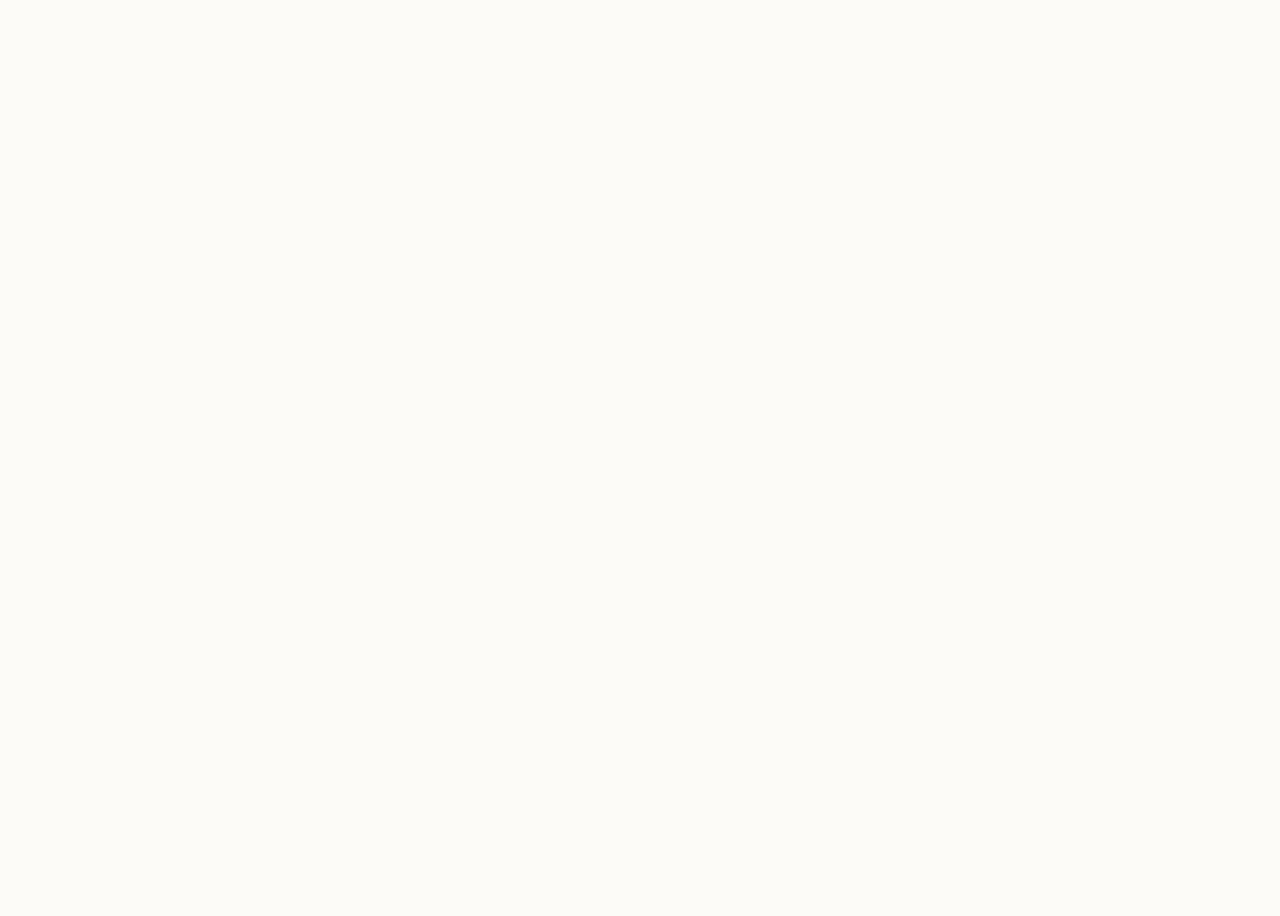
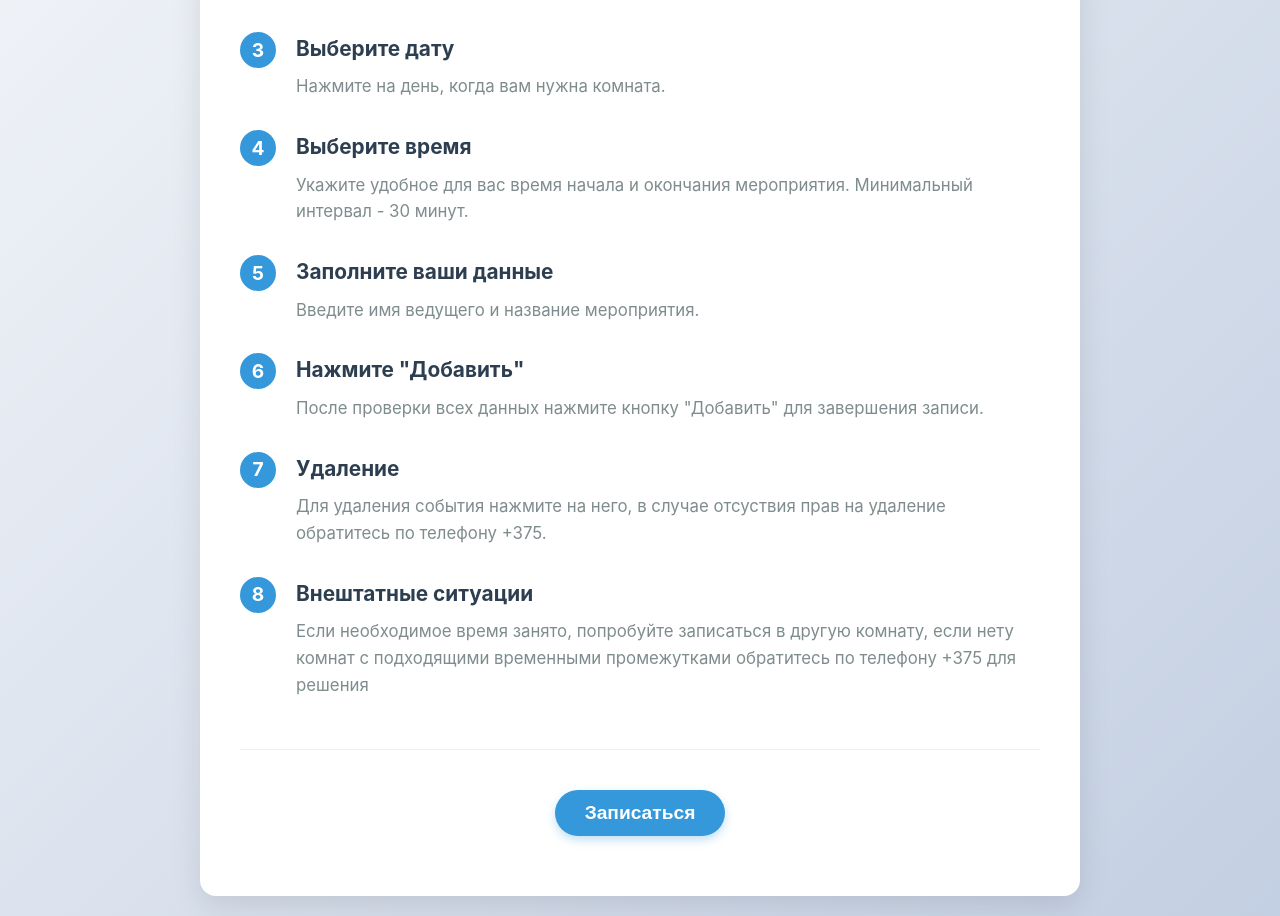
Before and after one commit to bronivichok1/my-calendar-app, a React (Create React App) app: page /instruction in a window 1280 px wide. Before the commit this address had no page. Shown: the part 344-1260 px from the top of the page. Before the commit the page ends 800 px from the top, so only its background shows below. Built offline with nearby package versions, Linux system fonts and the light colour scheme.

Commit message:
dev 0.5.1 + instruction and point near date

```diff
--- /dev/null
+++ b/src/InstructionPage.css
@@ -0,0 +1,100 @@
+.instruction-container {
+    display: flex;
+    justify-content: center;
+    align-items: center;
+    min-height: 100vh;
+    background: linear-gradient(135deg, #f5f7fa 0%, #c3cfe2 100%);
+    padding: 20px;
+  }
+
+  .instruction-card {
+    background: white;
+    border-radius: 16px;
+    box-shadow: 0 10px 30px rgba(0, 0, 0, 0.1);
+    padding: 40px;
+    max-width: 800px;
+    width: 100%;
+  }
+
+  .instruction-title {
+    color: #2c3e50;
+    text-align: center;
+    margin-bottom: 40px;
+    font-size: 2.2rem;
+  }
+
+  .instruction-steps {
+    display: flex;
+    flex-direction: column;
+    gap: 30px;
+  }
+
+  .step {
+    display: flex;
+    gap: 20px;
+    align-items: flex-start;
+  }
+
+  .step-number {
+    background: #3498db;
+    color: white;
+    width: 36px;
+    height: 36px;
+    border-radius: 50%;
+    display: flex;
+    justify-content: center;
+    align-items: center;
+    font-weight: bold;
+    flex-shrink: 0;
+    font-size: 1.2rem;
+  }
+
+  .step-content {
+    flex-grow: 1;
+  }
+
+  .step-content h3 {
+    color: #2c3e50;
+    margin-top: 0;
+    margin-bottom: 8px;
+    font-size: 1.3rem;
+  }
+
+  .step-content p {
+    color: #7f8c8d;
+    margin: 0;
+    line-height: 1.6;
+    font-size: 1.05rem;
+
+  }
+
+  .instruction-footer {
+    margin-top: 50px;
+    text-align: center;
+    padding-top: 20px;
+    border-top: 1px solid #ecf0f1;
+  }
+
+  .instruction-footer p {
+    color: #7f8c8d;
+    margin-bottom: 20px;
+  }
+
+  .start-button {
+    background: #3498db;
+    color: white;
+    border: none;
+    padding: 12px 30px;
+    border-radius: 30px;
+    font-size: 1.2rem;
+    cursor: pointer;
+    transition: all 0.3s ease;
+    font-weight: 600;
+    box-shadow: 0 4px 10px rgba(52, 152, 219, 0.3);
+  }
+
+  .start-button:hover {
+    background: #2980b9;
+    transform: translateY(-2px);
+    box-shadow: 0 6px 15px rgba(52, 152, 219, 0.4);
+  }
--- /dev/null
+++ b/src/Instructions.jsx
@@ -0,0 +1,92 @@
+import React from 'react';
+import './InstructionPage.css';
+import { useLocation, useNavigate } from 'react-router-dom';
+
+
+const Instruction = () => {
+
+    const navigate = useNavigate();
+
+  return (
+    <div className="instruction-container">
+      <div className="instruction-card">
+        <h1 className="instruction-title">Инструкция для записи</h1>
+
+        <div className="instruction-steps">
+
+        <div className="step">
+            <div className="step-number">1</div>
+            <div className="step-content">
+              <h3>Войдите в систему</h3>
+              <p>Введите свой логин и пароль сотрудника.</p>
+            </div>
+          </div>
+
+          <div className="step">
+            <div className="step-number">2</div>
+            <div className="step-content">
+              <h3>Выберите комнату</h3>
+              <p>Из списка выберите комнату.</p>
+            </div>
+          </div>
+
+          <div className="step">
+            <div className="step-number">3</div>
+            <div className="step-content">
+              <h3>Выберите дату</h3>
+              <p>Нажмите на день, когда вам нужна комната. </p>
+            </div>
+          </div>
+
+          <div className="step">
+            <div className="step-number">4</div>
+            <div className="step-content">
+              <h3>Выберите время</h3>
+              <p>Укажите удобное для вас время начала и окончания мероприятия. Минимальный интервал - 30 минут.</p>
+            </div>
+          </div>
+
+          <div className="step">
+            <div className="step-number">5</div>
+            <div className="step-content">
+              <h3>Заполните ваши данные</h3>
+              <p>Введите имя ведущего и название мероприятия.</p>
+            </div>
+          </div>
+
+          <div className="step">
+            <div className="step-number">6</div>
+            <div className="step-content">
+              <h3>Нажмите "Добавить"</h3>
+              <p>После проверки всех данных нажмите кнопку "Добавить" для завершения записи.</p>
+            </div>
+          </div>
+
+        <div className="step">
+            <div className="step-number">7</div>
+            <div className="step-content">
+              <h3>Удаление</h3>
+              <p>Для удаления события нажмите на него, в случае отсуствия прав на удаление обратитесь по телефону +375.</p>
+            </div>
+          </div>
+
+        <div className="step">
+            <div className="step-number">8</div>
+            <div className="step-content">
+              <h3>Внештатные ситуации</h3>
+              <p>Если необходимое время занято, попробуйте записаться в другую комнату, если нету комнат с подходящими временными промежутками обратитесь по телефону +375 для решения</p>
+            </div>
+          </div>
+          </div>
+
+        <div className="instruction-footer">
+          <button className="start-button"
+          onClick={() => navigate('/auth')}
+          >Записаться</button>
+        </div>
+      </div>
+    </div>
+  );
+};
+
+export default Instruction;
--- a/src/index.css
+++ b/src/index.css
@@ -163,8 +163,8 @@ button {
   background-color: #fff;
   border-radius: 10px;
   padding: 30px;
-  width: 90%; /* Адаптивная ширина модального окна */
-  max-width: 500px; /* Максимальная ширина */
+  width: 90%;
+  max-width: 500px;
   text-align: center;
   position: relative;
 }
@@ -561,7 +561,6 @@ button {
   border-top: none !important;
 }
 
-/* Media Queries для адаптивности */
 @media (max-width: 999px) {
   .header {
     flex-direction: column;
@@ -650,12 +649,12 @@ button {
     font-size: 14px;
   }
     .modal-content {
-    width: 95%; /* Максимальная ширина модального окна на мобильных */
-    max-width: none; /* Убираем ограничение максимальной ширины */
+    width: 95%;
+    max-width: none;
   }
 
   .date-input input {
-    width: 100%; /* Инпуты занимают всю ширину контейнера */
+    width: 100%;
   }
 }
 
@@ -671,16 +670,15 @@ button {
   border: none;
 }
 
-
 .btn-help {
-  background-color: rgba(250, 250, 250, 0.836) ; /* Light Blue */
+  background-color: rgba(250, 250, 250, 0.836) ;
   border: 1px solid #000000;
   color: #333333;
   padding: 5px 15px;
   text-align: center;
   text-decoration: none;
-  display: inline-flex; /* Changed to inline-flex */
-  align-items: center; /* Vertically align icon and text */
+  display: inline-flex;
+  align-items: center;
   font-size: 20px;
   margin: 8px 4px;
   transition-duration: 0.3s;
@@ -689,15 +687,15 @@ button {
   min-width: 240px;
   box-sizing: border-box;
   line-height: 1.5;
-  position: relative; /* For pseudo-element positioning */
-  overflow: hidden; /* Clip the pseudo-element */
+  position: relative;
+  overflow: hidden;
 }
 
 .btn-help::before {
-  content: "?"; /* Empty content */
-  background-color: #3174ad; /* Dark Blue */
+  content: "?";
+  background-color: #3174ad;
   color: white;
-  width: 20%; /* 20% of the button width */
+  width: 20%;
   height: 100%;
   position: absolute;
   left: 0;
@@ -709,7 +707,7 @@ button {
 }
 
 .btn-help span {
-  margin-left: 20%; /* Push the text to the right */
+  margin-left: 20%;
   display: block;
   width: 80%;
   text-align: center;
@@ -742,9 +740,14 @@ button {
 }
 
 .input-error {
-  border: 2px solid rgb(241, 96, 96);
+  border: 2px solid rgb(241, 96, 96)!important;
   box-shadow: 0 0 5px red;
-  background-color: #ffffff; /* Optional: Keep the red background */
+  background-color: #ffffff;
+}
+.input-error:focus {
+  border:none;
+  box-shadow: 0 0 5px red;
+  background-color: #ffffff;
 }
 
 .error-message {
@@ -753,8 +756,60 @@ button {
   margin: 5px 0 0 0;
 }
 .highlighted-range {
-  background-color: rgba(128, 128, 128, 0.3); /* пример цвета */
+  background-color: rgba(128, 128, 128, 0.3);
   color: black;
   border-radius: 0px;
   border: none;
 }
+
+.rbc-day-bg {
+  position: relative;
+  padding-right: 12px;
+}
+
+.rbc-day-bg.has-event::before {
+  content: "";
+  display: inline-block;
+  width: 8px;
+  height: 8px;
+  background-color: #3174ad;
+  border-radius: 50%;
+  position: absolute;
+  right: 25px;
+  top: 10px;
+  z-index: 1;
+  animation: fancyPulse 2.5s infinite ease-in-out;
+}
+
+@keyframes fancyPulse {
+  0% {
+    transform: scale(1);
+    box-shadow: 0 0 0 0 rgba(49, 116, 173, 0.7);
+  }
+  70% {
+    transform: scale(1.05);
+    box-shadow: 0 0 0 5px rgba(49, 116, 173, 0);
+  }
+  100% {
+    transform: scale(1);
+    box-shadow: 0 0 0 0 rgba(49, 116, 173, 0);
+  }
+}
+
+@media (max-width: 768px) {
+  .rbc-day-bg {
+    padding-right: 10px;
+  }
+
+  .rbc-day-bg.has-event::before {
+    width: 8px;
+    height: 8px;
+    right: 25px;
+    top: 7px;
+  }
+
+  .rbc-date-cell {
+    font-size: 0.8em;
+    padding: 1px 0 1px 3px;
+  }
+}
--- a/src/index.jsx
+++ b/src/index.jsx
@@ -5,7 +5,7 @@ import './index.css';
 import App from './App';
 import RoomsList from './RoomsList'
 import Auth from './Auth'
-
+import Instruction from './Instructions';
 const root = ReactDOM.createRoot(document.getElementById('root'));
 
 root.render(
@@ -14,6 +14,7 @@ root.render(
     <Route path="/" element={<App />}/>
     <Route path="/rooms" element={<RoomsList />}/>
     <Route path="/auth" element={<Auth />}/>
+    <Route path="/instruction" element={<Instruction />}/>
     </Routes>
     </BrowserRouter>
 );
```
Also changed, not shown: src/App.css (deleted, +0 -38 lines), src/App.jsx (+7 -0 lines).
